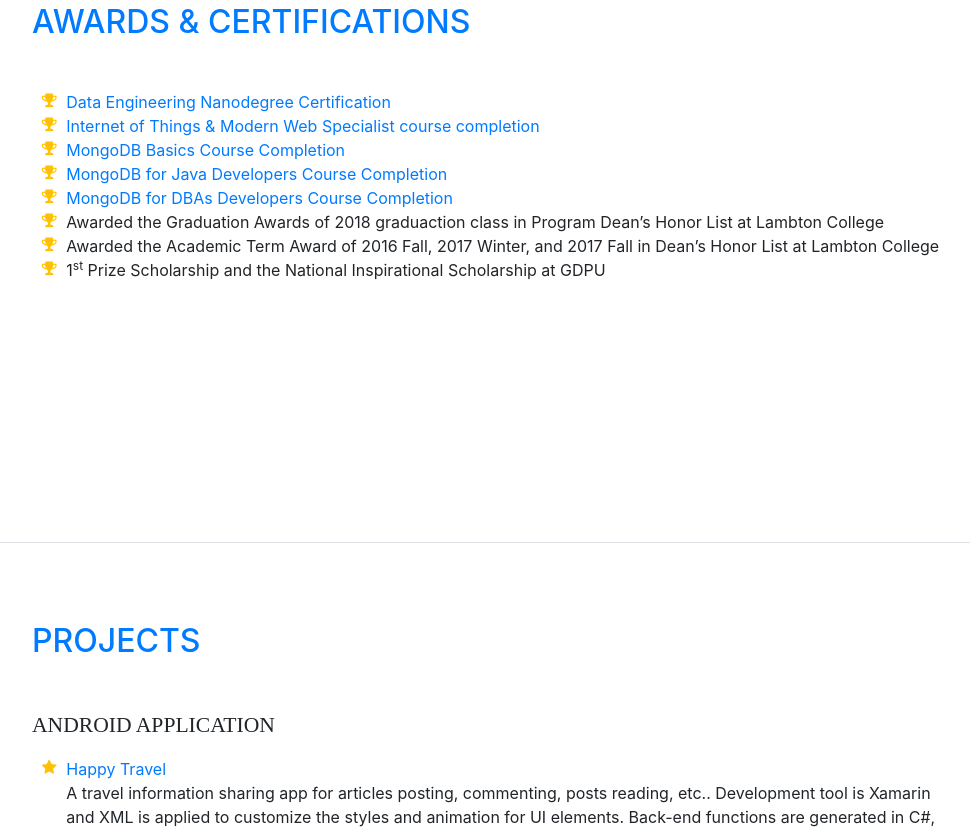
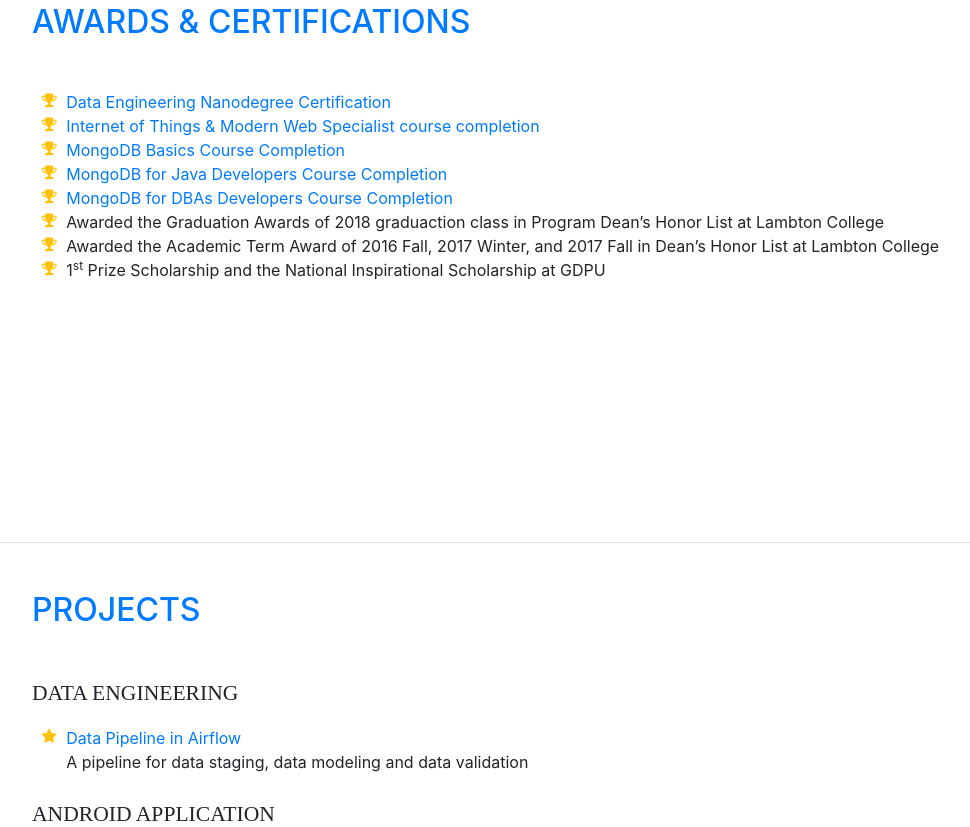
Before and after one commit to bellabellahuang/bellabellahuang.github.io, a website with bundled scripts: page index.html in a window 1280 px wide. Shown: the part 5233-6060 px from the top of the page, without its empty margins (288-1258 px from the left). Built offline with nearby package versions, Linux system fonts and the light colour scheme; a web font is replaced by a local one.

Commit message:
Added data pipeline project

```diff
--- a/index.html
+++ b/index.html
@@ -353,6 +353,14 @@
         <div class="my-auto">
           <h2 class="mb-5 text-primary">Projects</h2>
 
+          <div class="subheading mb-3">Data Engineering</div>
+          <ul class="fa-ul mb-0">
+            <li>
+              <i class="fa-li fa fa-star text-warning"></i>
+              <a href="https://github.com/bellabellahuang/Udacity-DEND/blob/master/data-pipeline/airflow/dags/dag.py" target="_blank">Data Pipeline in Airflow</a>
+              <br>A pipeline for data staging, data modeling and data validation
+            </li>
+          </ul><br>
 
       	  <div class="subheading mb-3">Android Application</div>
       	  <ul class="fa-ul mb-0">
```
